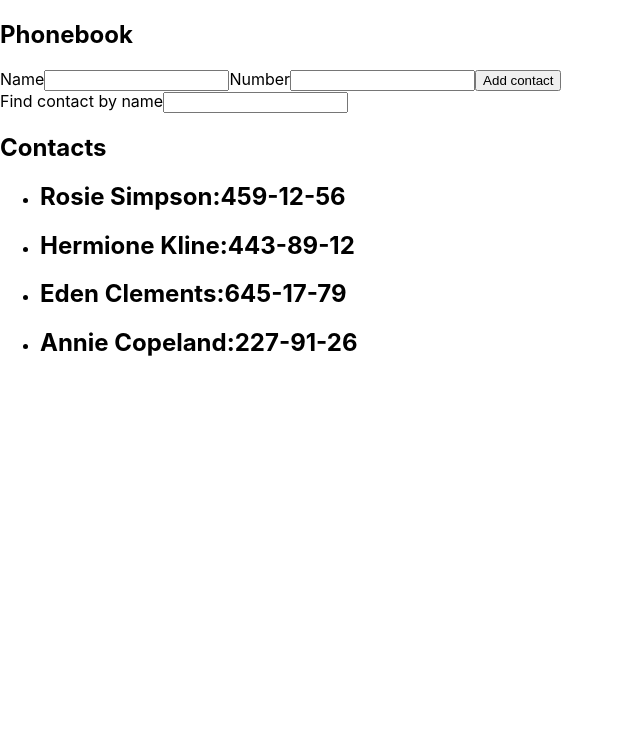
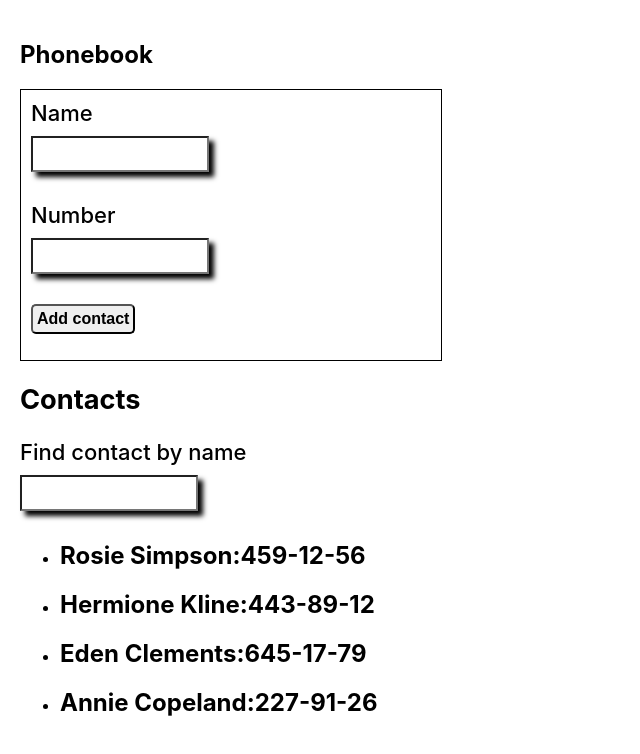
Before and after one commit to VladimirPavlov1/goit-react-hw-02-phonebook, a React (Create React App) app: page / in a window 1280 px wide. Shown: the top 754 px of the page, without its empty margins (0-640 px from the left). Built offline with nearby package versions, Linux system fonts and the light colour scheme.

Commit message:
end task filter

```diff
--- a/package.json
+++ b/package.json
@@ -4,10 +4,13 @@
   "private": true,
   "homepage": "https://github.com/VladimirPavlov1/goit-react-hw-02-phonebook/",
   "dependencies": {
+    "@emotion/react": "^11.10.5",
+    "@emotion/styled": "^11.10.5",
     "@testing-library/jest-dom": "^5.16.3",
     "@testing-library/react": "^12.1.4",
     "@testing-library/user-event": "^13.5.0",
     "nanoid": "^4.0.0",
+    "prop-types": "^15.8.1",
     "react": "^18.1.0",
     "react-dom": "^18.1.0",
     "react-scripts": "5.0.1",
--- a/src/components/App.jsx
+++ b/src/components/App.jsx
@@ -4,6 +4,9 @@ import { Section } from "./Section/Section";
 import { nanoid } from 'nanoid'
 import { ContactList } from "./ContactList/ContactList";
 import {Filter}  from "./Filter/Filter";
+
+import { Contacts, Container } from "./App.styled";
+import PropTypes from 'prop-types';
 
 
 
@@ -17,8 +20,7 @@ class App extends Component{
       {id: 'id-4', name: 'Annie Copeland', number: '227-91-26'},
     ],
     filter: '',
-    name: '',
-    number: '',
+
   }
 
   getContactsFilter=()=>{
@@ -28,8 +30,16 @@ class App extends Component{
   }
 
   addContacts=(name,number,id)=>{
-    this.setState(prevState=>({
-     contacts: [...prevState.contacts,{name,number,id:nanoid()}]}))
+    const {contacts}= this.state;
+    if(contacts.find(contact=>contact.name.toLocaleLowerCase().includes(name.toLocaleLowerCase()))){
+      alert(`${name} is already in contacts`);
+      return
+    }else{
+      this.setState(prevState=>({
+        contacts: [...prevState.contacts,{name,number,id:nanoid()}]}))
+    }
+
+
   }
 
 
@@ -42,17 +52,18 @@ class App extends Component{
     const {filter}=this.state;
     const visibleContacts=this.getContactsFilter();
     return(
-      <div>
+      <Container>
         <Section title="Phonebook">
           <FormContacts onSubmit={this.addContacts} />
-          <Filter onChange={this.inputChangeHandler} value={filter}/>
+
         </Section>
 
-        <Section title="Contacts">
+        <Contacts>Contacts</Contacts>
+          <Filter onChange={this.inputChangeHandler} value={filter}/>
           <ContactList contacts={visibleContacts} />
-        </Section>
 
-      </div>
+
+      </Container>
 
 
     )
--- a/src/components/App.styled.js
+++ b/src/components/App.styled.js
@@ -0,0 +1,12 @@
+import styled from '@emotion/styled'
+
+export const Container = styled.div`
+margin-left: auto;
+margin-right: auto;
+padding: 20px;
+`;
+
+export const Contacts = styled.h2`
+font-weight: 700;
+font-size: 1.7em;
+`;
--- a/src/components/Filter/Filter.jsx
+++ b/src/components/Filter/Filter.jsx
@@ -1,15 +1,16 @@
 import React from "react"
+import { Input, Label } from "./Filter.styled"
 
 export const Filter =({onChange,value})=>{
 
 
  return(
          <div>
-            <label>
+            <Label>
                 Find contact by name
-                <input onChange={onChange} value={value} type="text"
+                <Input onChange={onChange} value={value} type="text"
                 name="filter"/>
-            </label>
+            </Label>
 
 
         </div>)
--- a/src/components/Filter/Filter.styled.js
+++ b/src/components/Filter/Filter.styled.js
@@ -0,0 +1,20 @@
+import styled from '@emotion/styled'
+
+
+export const Label = styled.label`
+display: block;
+
+margin-bottom: 30px;
+
+font-size: 22px;
+font-weight: 500;
+`;
+
+export const Input = styled.input`
+display: block;
+width: 170px;
+height: 30px;
+font-size: 18px;
+box-shadow: 5px 5px 5px 0;
+margin: 10px 0;
+`;
--- a/src/components/FormContacts/FormContacts.jsx
+++ b/src/components/FormContacts/FormContacts.jsx
@@ -1,10 +1,10 @@
-
+import { BtnAdd, FormWrapper, Input, Label } from "./FormContacts.styled";
 
 export const FormContacts =({onSubmit})=>{
 
    const handleSubmit=event=>{
     event.preventDefault();
-    console.log(event)
+
     const {name,number,} = event.target.elements;
 
     onSubmit(name.value,number.value)
@@ -14,36 +14,36 @@ export const FormContacts =({onSubmit})=>{
 
 
     return(
-        <div>
+        <FormWrapper>
              <form onSubmit={handleSubmit}>
-                <label>
+                <Label>
                     Name
-                    <input
+                    <Input
                         type="text"
                         name="name"
                         pattern="^[a-zA-Zа-яА-Я]+(([' -][a-zA-Zа-яА-Я ])?[a-zA-Zа-яА-Я]*)*$"
                         title="Name may contain only letters, apostrophe, dash and spaces. For example Adrian, Jacob Mercer, Charles de Batz de Castelmore d'Artagnan"
                         required
                     />
-                </label>
+                </Label>
 
-                <label>
+                <Label>
                     Number
-                    <input
+                    <Input
                         type="tel"
                         name="number"
                         pattern="\+?\d{1,4}?[-.\s]?\(?\d{1,3}?\)?[-.\s]?\d{1,4}[-.\s]?\d{1,4}[-.\s]?\d{1,9}"
                         title="Phone number must be digits and can contain spaces, dashes, parentheses and can start with +"
                         required
                     />
-                </label>
+                </Label>
 
 
-          <button>Add contact</button>
+          <BtnAdd>Add contact</BtnAdd>
          </form>
 
 
-        </div>
+        </FormWrapper>
 
     )
 }
--- /dev/null
+++ b/src/components/FormContacts/FormContacts.styled.js
@@ -0,0 +1,39 @@
+import styled from '@emotion/styled'
+
+export const FormWrapper = styled.div`
+width: 400px;
+height: 250px;
+padding:10px;
+
+border:1px solid black;
+`;
+
+export const Label = styled.label`
+display: block;
+
+margin-bottom: 30px;
+
+font-size: 22px;
+font-weight: 500;
+`;
+
+export const Input = styled.input`
+display: block;
+width: 170px;
+height: 30px;
+box-shadow: 5px 5px 5px 0;
+margin: 10px 0;
+
+font-size: 18px;
+`;
+
+
+export const BtnAdd = styled.button`
+display: block;
+padding: 4px;
+border-radius: 5px;
+font-size: 16px;
+font-weight: 700;
+:hover{
+    background-color:blue};
+`;
```
Also changed, not shown: 1 other file (tests, documents, lock files or other folders).
